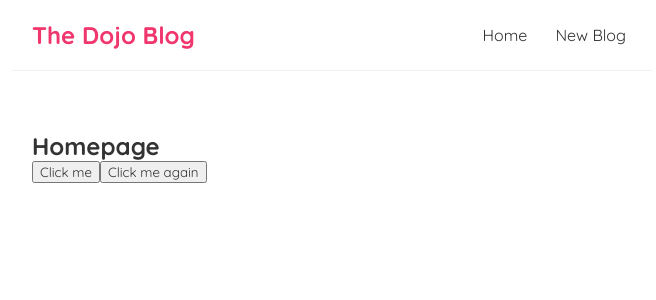
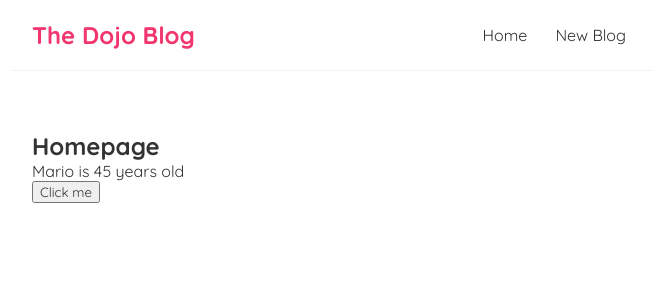
Before and after one commit to McHenro/A-Simple-React-Blog, a React (Create React App) app: page / in a window 1280 px wide. Shown: the top 300 px of the page, without its empty margins (308-964 px from the left). Built offline with nearby package versions, Linux system fonts and the light colour scheme.

Commit message:
using State (useState hook)

```diff
--- a/src/Home.js
+++ b/src/Home.js
@@ -1,17 +1,20 @@
+import { useState } from "react";
+
+
 const Home= () => {
+    const [name, setName] = useState('Mario')
+    const [age, setAge] = useState(45)
+
     const handleClick = () => {
-        console.log('hello, Einstein');
-    }
-
-    const handleClickAgain = (name) => {
-        console.log('hello ' + name);
+        setName('Anthony')
+        setAge(100)
     }
 
     return (
         <div className="home">
             <h2>Homepage</h2>
+            <p>{name} is {age} years old</p>
             <button onClick={handleClick}>Click me</button>
-            <button onClick={()=>handleClickAgain('Robert')}>Click me again</button>
         </div>
     );
 }
```
